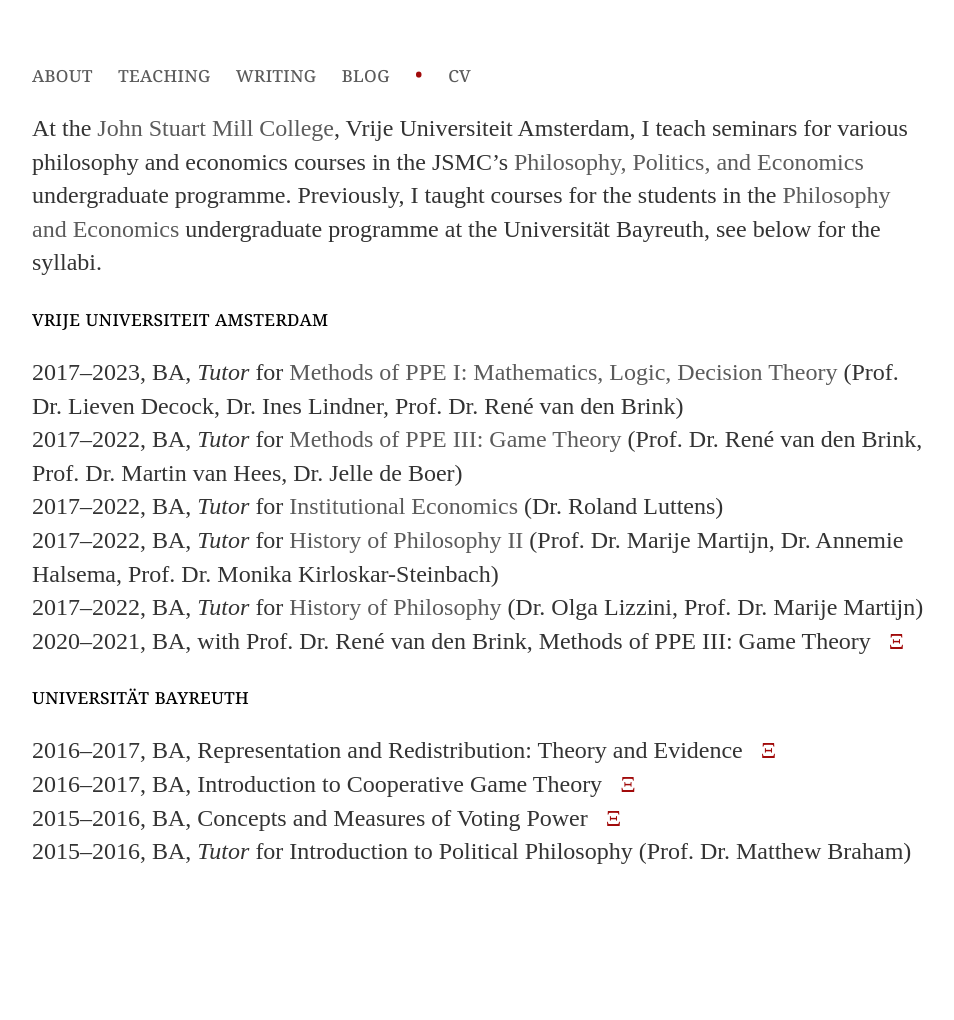
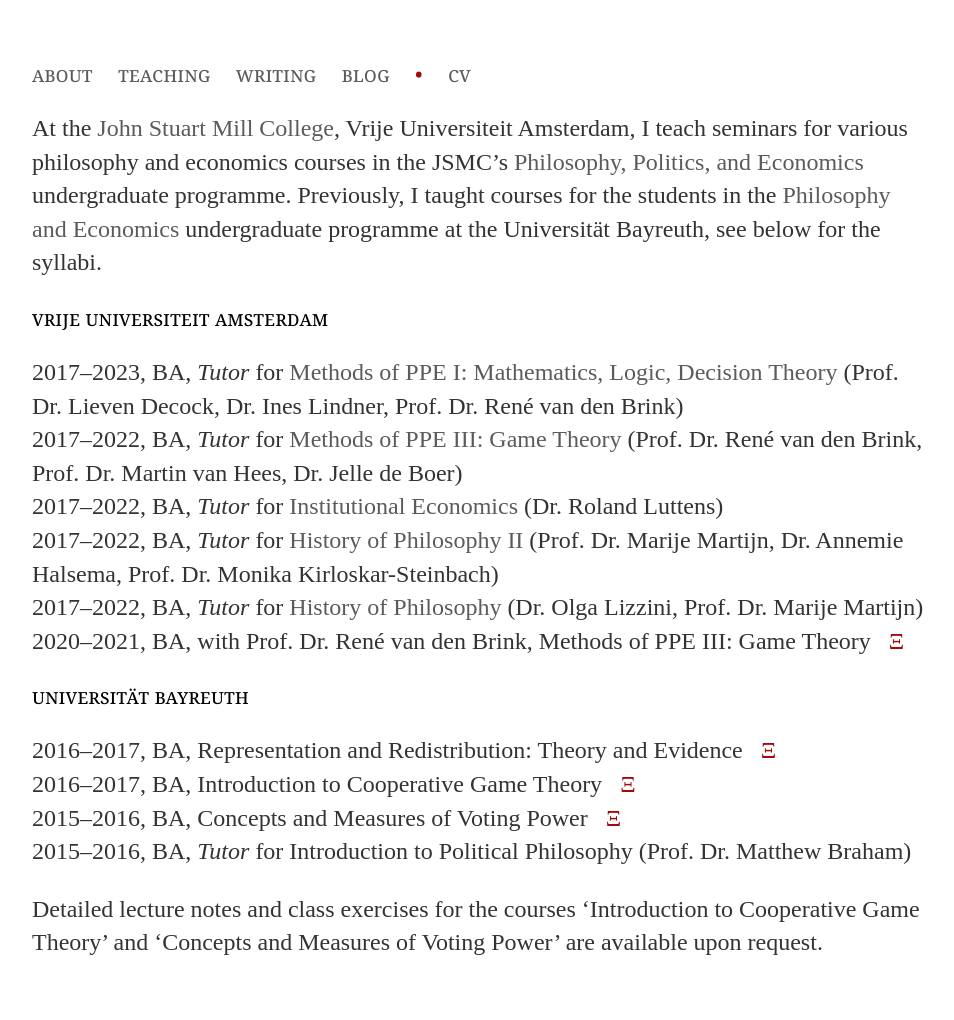
Before and after one commit to uzunovam/uzunovam, a Jekyll site: the page built from teaching/index.html, in a window 1280 px wide. Shown: the whole page, without its empty margins (160-1114 px from the left). Built offline with Jekyll 4.4.1, drawn with Linux system fonts in a browser that asks for light colours; before the commit the page ends 929 px from its top, so only the background shows below that.

Commit message:
Update index.html

```diff
--- a/teaching/index.html
+++ b/teaching/index.html
@@ -16,4 +16,5 @@
 		2016–2017, BA, Introduction to Cooperative Game Theory &nbsp; <a href="/files/syllabi/ICGT_Syllabus.pdf"><bullet>&Xi;</bullet></a></br>
 		2015–2016, BA, Concepts and Measures of Voting Power &nbsp; <a href="/files/syllabi/CMVP_Syllabus.pdf"><bullet>&Xi;</bullet></a></br>
 		2015–2016, BA, <cite>Tutor</cite> for Introduction to Political Philosophy (Prof. Dr. Matthew Braham)</p>
+	<p>Detailed lecture notes and class exercises for the courses ‘Introduction to Cooperative Game Theory’ and ‘Concepts and Measures of Voting Power’ are available upon request.</p>
 </div><!-- /.blurb -->
```
